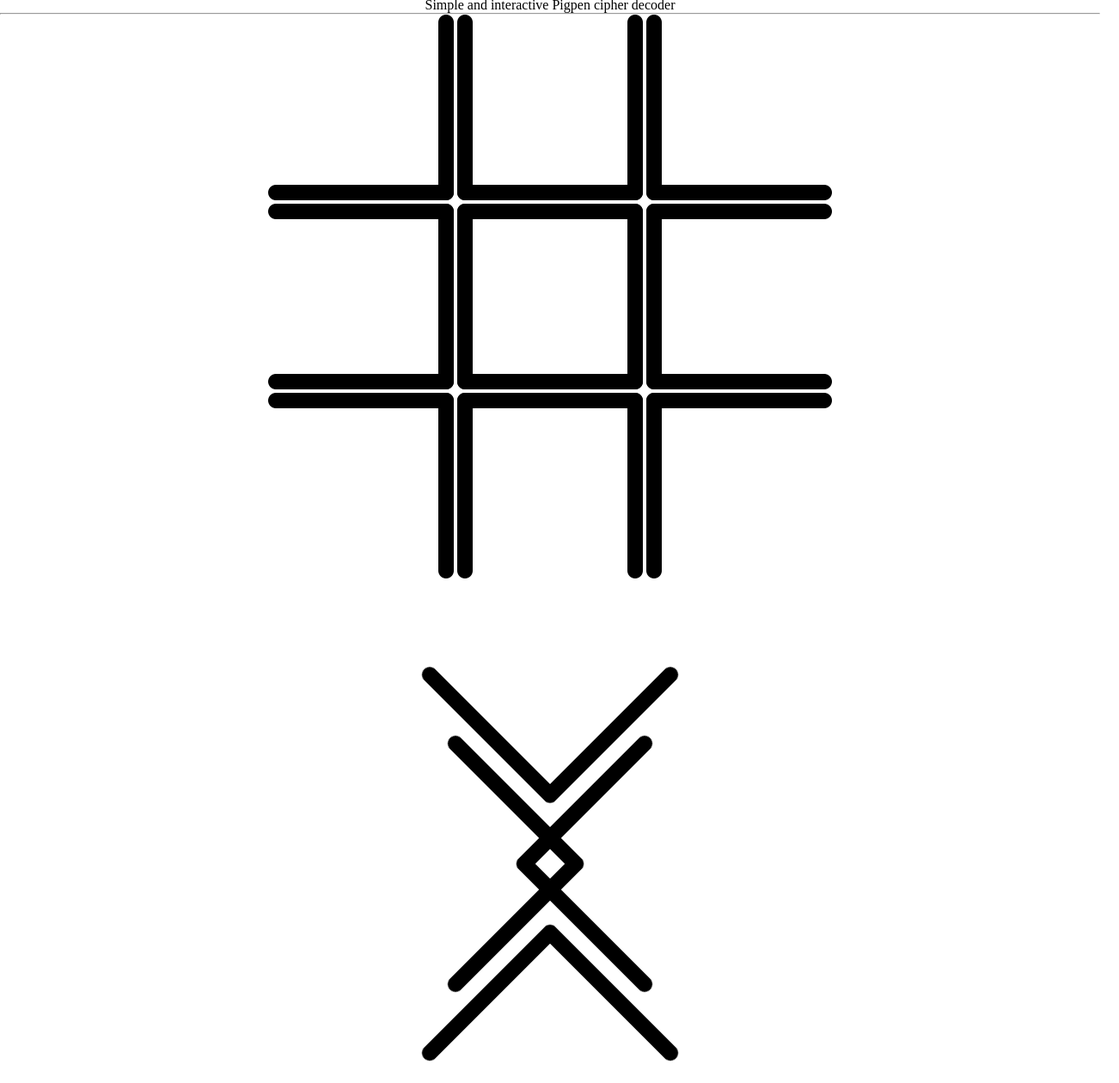
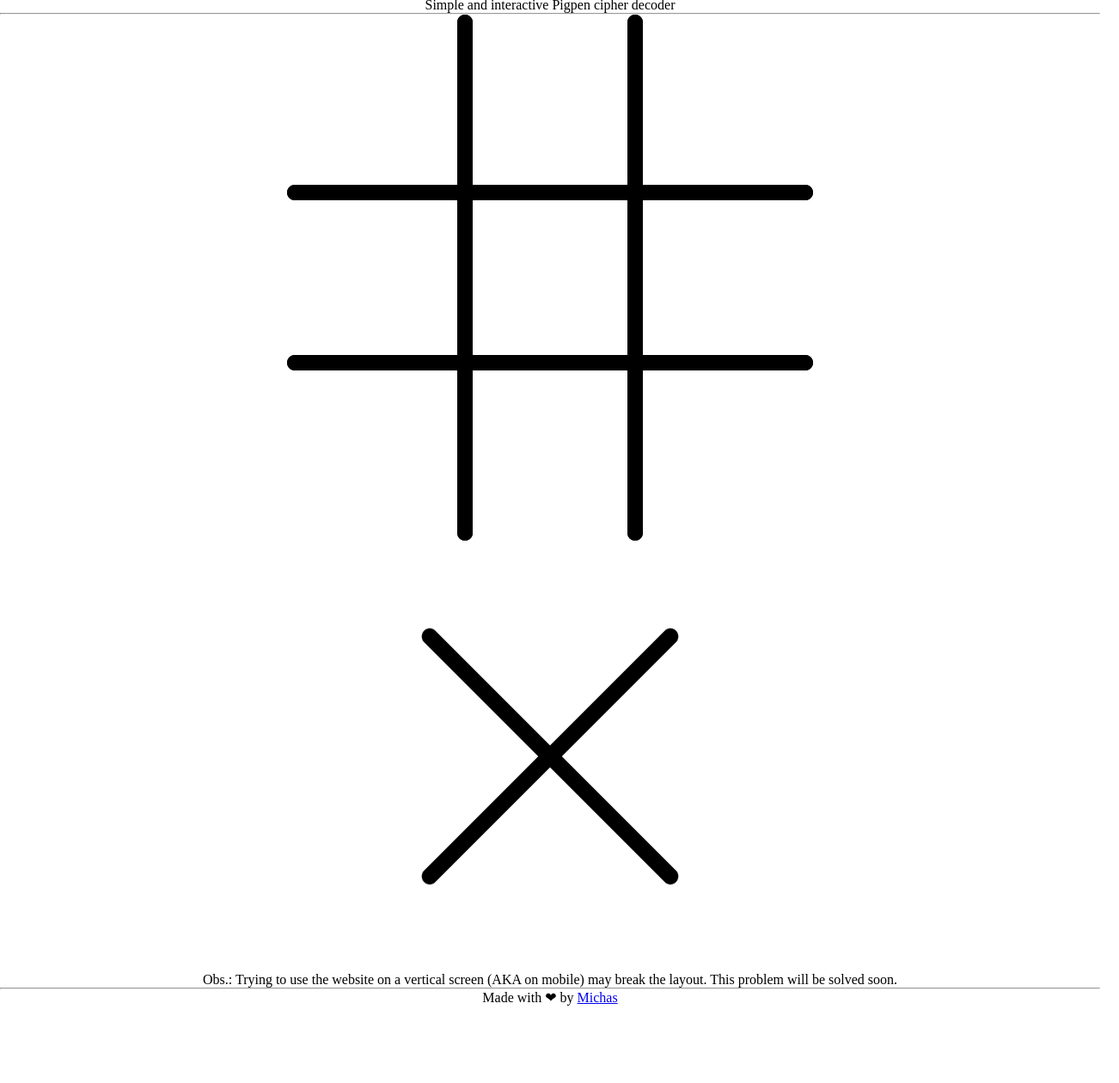
Before and after one commit to michaelcalb/ezpigpen, a plain HTML site: page index.html in a window 1280 px wide. Shown: the part 40-1300 px from the top of the page at 86% size, 1302 px wide, since content can reach past the window. After the commit the page ends 1212 px from the top, so only its background shows below. Drawn offline with Linux system fonts and the light colour scheme.

Commit message:
Update index.html

```diff
--- a/index.html
+++ b/index.html
@@ -15,34 +15,34 @@
     <hr>
     <main>
         <!--Square-->
-        <div id="square">
-            <div id="square_top">
+        <div id="square" >
+            <div id="square-top" >
                 <img src="images/cornergrid.png" alt="">
-                <img src="images/midgrid.png" alt="">
+                <img src="images/midgrid.png" alt="" style="margin: 0px -22px">
                 <img src="images/cornergrid.png" alt="" style="transform: rotateZ(90deg)">
             </div>
-            <div id="square_mid">
+            <div id="square-mid" style="margin: -22px">
                 <img src="images/midgrid.png" alt="" style="transform: rotateZ(-90deg);">
-                <img src="images/centergrid.png" alt="">
+                <img src="images/centergrid.png" alt="" style="margin: 0px -22px">
                 <img src="images/midgrid.png" alt="" style="transform: rotateZ(90deg)">
             </div>
-            <div id="square_bot">
+            <div id="square-bot">
                 <img src="images/cornergrid.png" alt="" style="transform: rotateZ(-90deg);">
-                <img src="images/midgrid.png" alt="" style="transform: rotateZ(180deg);">
+                <img src="images/midgrid.png" alt="" style="transform: rotateZ(180deg); margin: 0px -22px">
                 <img src="images/cornergrid.png" alt="" style="transform: rotateZ(180deg);">
             </div>
         </div>
         <!--X-->
         <div id="x">
-            <div id="x_top">
-                <img src="images/cornergrid.png" alt="" style="transform: rotateZ(45deg);">
+            <div id="x-top">
+                <img src="images/cornergrid.png" alt="" style="transform: rotateZ(45deg); margin-bottom: -65px;">
             </div>
-            <div id="x_mid">
-                <img src="images/cornergrid.png" alt="" style="transform: rotateZ(-45deg);">
+            <div id="x-mid" style="margin: -16px">
+                <img src="images/cornergrid.png" alt="" style="transform: rotateZ(-45deg); margin-right: 60px;">
                 <img src="images/cornergrid.png" alt="" style="transform: rotateZ(135deg);">
             </div>
-            <div id="x_bot">
-                <img src="images/cornergrid.png" alt="" style="transform: rotateZ(-135deg);">
+            <div id="x-bot">
+                <img src="images/cornergrid.png" alt="" style="transform: rotateZ(-135deg); margin-top: -65px;">
             </div>
         </div>
         <p>Obs.: Trying to use the website on a vertical screen (AKA on mobile) may break the layout. This problem will be solved soon. </p>
```
